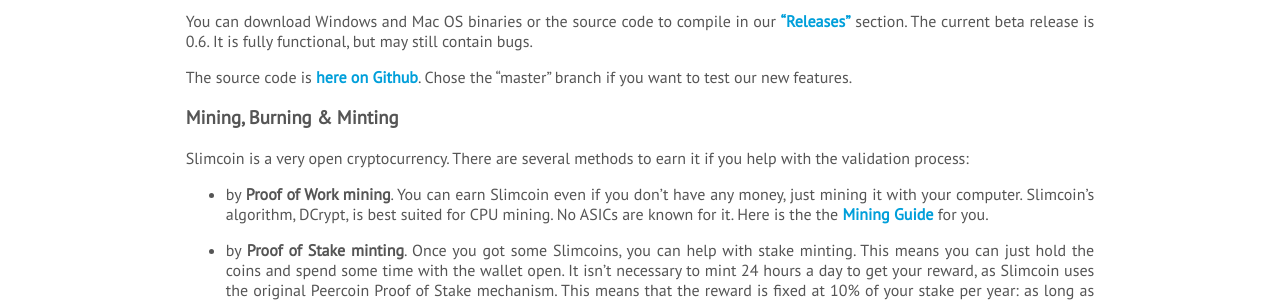
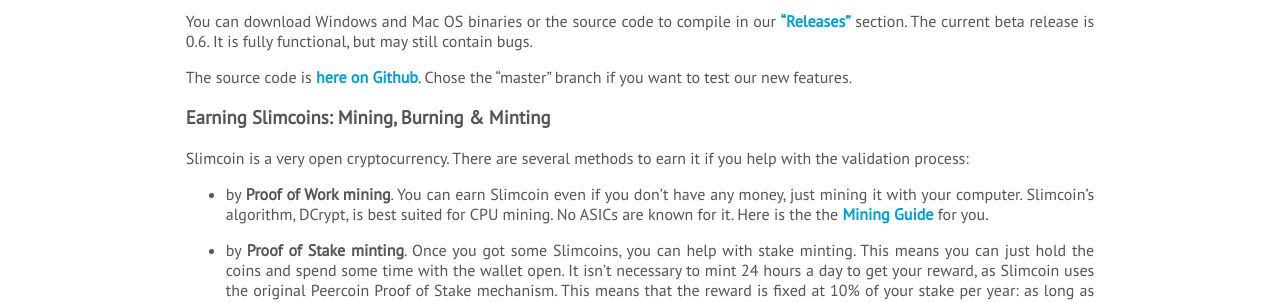
Before and after one commit to slimcoin-project/slimcoin-project.github.io, a Jekyll site: the page built from content/en/about-slimcoin.md, in a window 1280 px wide. Shown: the part 743-1045 px from the top of the page. Built offline with Jekyll 4.4.1, drawn with Linux system fonts in a browser that asks for light colours; some web fonts are replaced.

Commit message:
Update about-slimcoin.md

```diff
--- a/content/en/about-slimcoin.md
+++ b/content/en/about-slimcoin.md
@@ -58,7 +58,7 @@
 
 The source code is [here on Github](https://github.com/slimcoin-project/Slimcoin). Chose the "master" branch if you want to test our new features.
 
-### Mining, Burning & Minting
+### Earning Slimcoins: Mining, Burning & Minting
 
 Slimcoin is a very open cryptocurrency. There are several methods to earn it if you help with the validation process:
 
```
